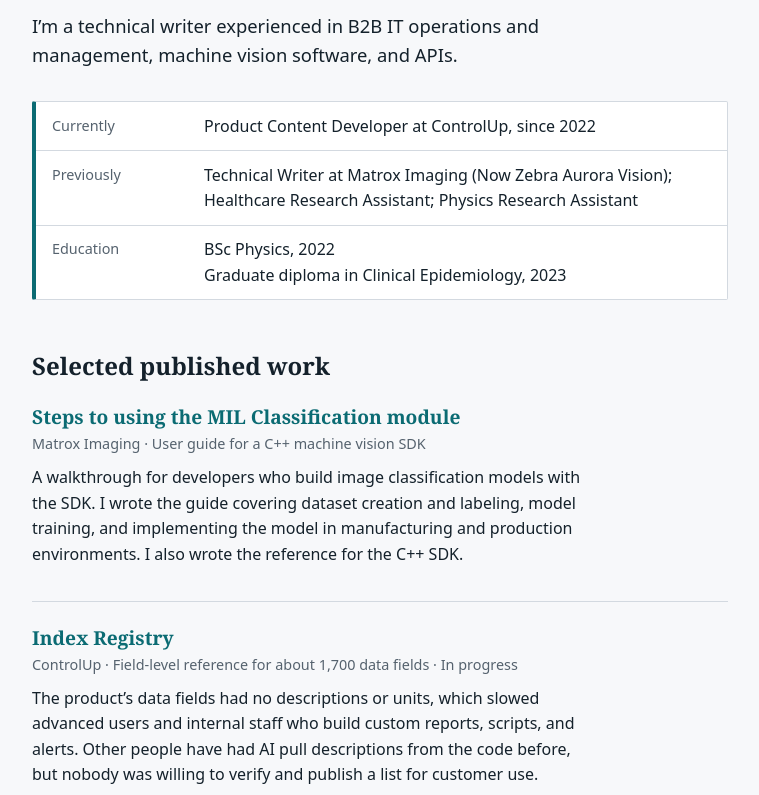
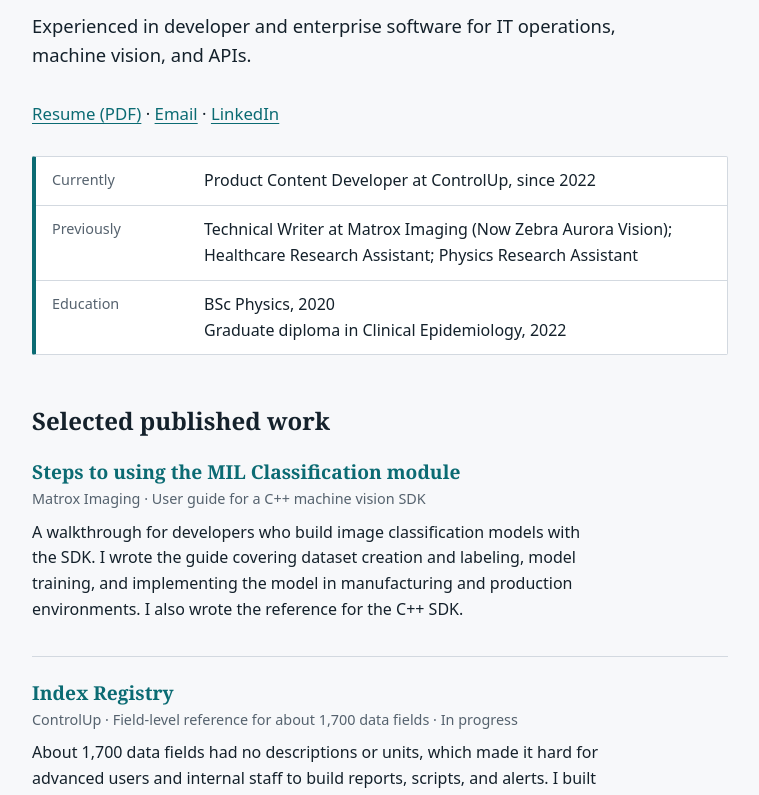
Before and after one commit to timmyporter/timmyporter, a plain HTML site: page index.html in a window 1280 px wide. Shown: the part 113-908 px from the top of the page, without its empty margins (260-1019 px from the left). Drawn offline with Linux system fonts and the light colour scheme.

Commit message:
resume, link style

```diff
--- a/index.html
+++ b/index.html
@@ -52,6 +52,7 @@ a:focus-visible { outline: 3px solid var(--accent); outline-offset: 3px; border-
 .sheet dt, .sheet dd { margin: 0; padding: 0.7rem 1rem; border-top: 1px solid var(--rule); }
 .sheet dt:first-of-type, .sheet dd:first-of-type { border-top: 0; }
 .sheet dt { color: var(--muted); font-size: 0.9rem; }
+.links { font-size: 1.05rem; margin: 0 0 1.75rem; }
 @media (max-width: 34rem) {
   .sheet dl { grid-template-columns: 1fr; }
   .sheet dt { padding-bottom: 0; border-top: 1px solid var(--rule); }
@@ -79,7 +80,9 @@ footer p { max-width: none; }
 
 <header>
   <h1>Timothy Porter</h1>
-  <p class="lede">I’m a technical writer experienced in B2B IT operations and management, machine vision software, and APIs.</p>
+  <p class="lede">Experienced in developer and enterprise software for IT operations, machine vision, and APIs.</p>
+
+  <p class="links"><a href="TimothyPorter-Resume.pdf">Resume (PDF)</a> · <a href="mailto:timporter91@gmail.com">Email</a> · <a href="https://www.linkedin.com/in/timothy-porter-4211991b0">LinkedIn</a></p>
 
   <div class="sheet">
     <dl>
@@ -88,7 +91,7 @@ footer p { max-width: none; }
       <dt>Previously</dt>
       <dd>Technical Writer at Matrox Imaging (Now Zebra Aurora Vision); Healthcare Research Assistant; Physics Research Assistant</dd>
       <dt>Education</dt>
-      <dd>BSc Physics, 2022<br>Graduate diploma in Clinical Epidemiology, 2023</dd>
+      <dd>BSc Physics, 2020<br>Graduate diploma in Clinical Epidemiology, 2022</dd>
     </dl>
   </div>
 </header>
@@ -105,8 +108,7 @@ footer p { max-width: none; }
   <article class="entry">
     <h3><a href="https://support.controlup.com/docs/index-registry" target="_blank">Index Registry</a></h3>
     <p class="meta">ControlUp · Field-level reference for about 1,700 data fields · In progress</p>
-    <p>The product’s data fields had no descriptions or units, which slowed advanced users and internal staff who build custom reports, scripts, and alerts. Other people have had AI pull descriptions from the code before, but nobody was willing to verify and publish a list for customer use.</p>
-    <p>I built a tool to generate descriptions, compare them to data from real environments, and flag anything unusual for me to manually test and verify. We now have a source of information that we can stand behind with confidence that speeds up customer time-to-value and reduces customer tickets. This project blends AI automation with old-school manual testing, without either of which it wouldn't be possible.</p>
+    <p>About 1,700 data fields had no descriptions or units, which made it hard for advanced users and internal staff to build reports, scripts, and alerts. I built a tool that drafts each description from the source code, compares it against live data from real environments, and flags anything unusual. I manually tested every flagged item before publishing, so the reference is one we can stand behind.</p>
   </article>
 
   <article class="entry">
```
